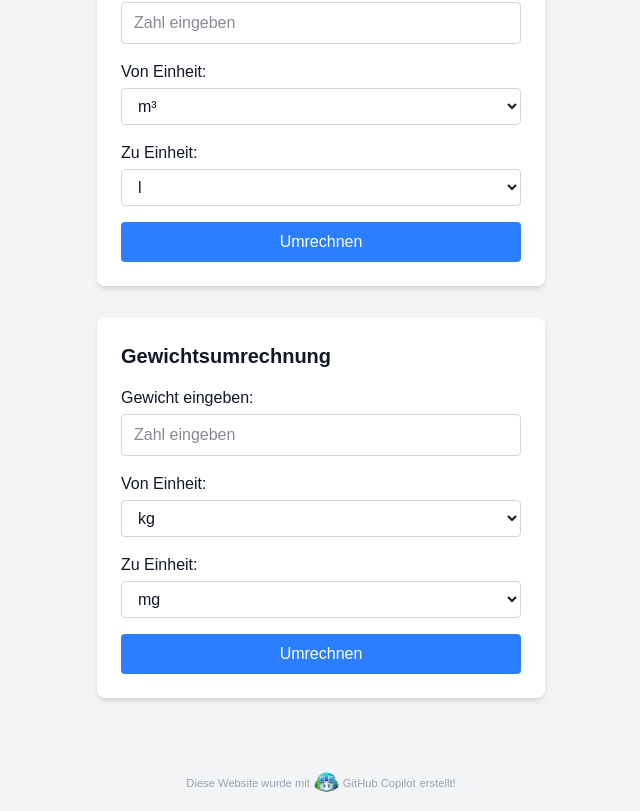
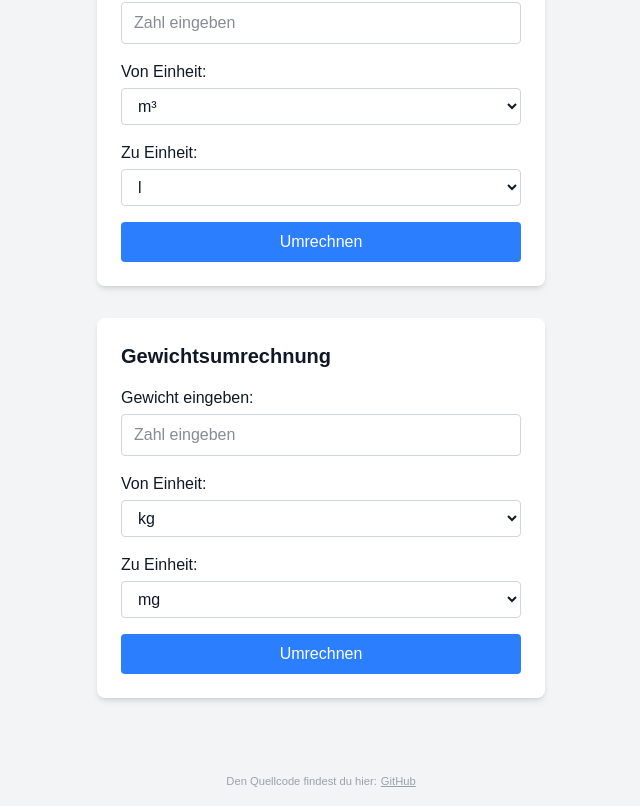
Before and after one commit to inspiringsource/avis-metrischer-umrechner, a Next.js app: page / in a window 1280 px wide. Shown: the part 582-1393 px from the top of the page, without its empty margins (319-959 px from the left). Built offline with nearby package versions, Linux system fonts and the light colour scheme.

Commit message:
Update README and footer to reflect project purpose and GitHub link

```diff
--- a/src/app/page.tsx
+++ b/src/app/page.tsx
@@ -2,7 +2,7 @@
 
 import { useState } from 'react';
 import type { FormEvent } from 'react';
-import Image from 'next/image';
+// import Image from 'next/image';
 
 type LengthUnit = 'giga' | 'mega' | 'kilo' | 'hekto' | 'deko' | 'meter' | 'dezi' | 'zenti' | 'milli' | 'mikro' | 'nano';
 type VolumeUnit = 'm3' | 'dm3' | 'l' | 'cm3' | 'ml' | 'hl' | 'cl';
@@ -326,18 +326,7 @@ export default function Page() {
       {/* Footer */}
       <footer className="mt-10 text-center text-gray-400 text-sm">
         <small className="inline-flex items-center">
-          Diese Website wurde mit{' '}
-          <Image
-            src="/copilot.png"
-            alt="copilot"
-            width={25}
-            height={25}
-            className="mx-1"
-          />
-          <a href="https://github.com/features/copilot" target="_blank" rel="noopener noreferrer">
-            GitHub Copilot
-          </a><span className="ml-1">{' '}</span>
-          erstellt!
+            Den Quellcode findest du hier: <a href="https://github.com/inspiringsource/avis-metrischer-umrechner" target="_blank" rel="noopener noreferrer" className="ml-1 underline">GitHub</a>
         </small>
       </footer>
     </main>
```
Also changed, not shown: 1 other file (tests, documents, lock files or other folders).
